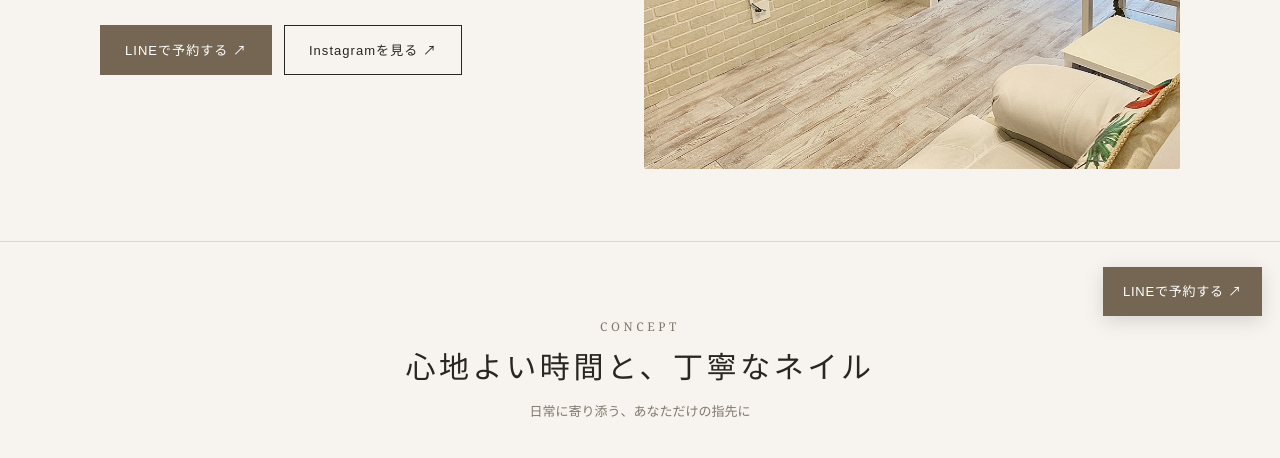
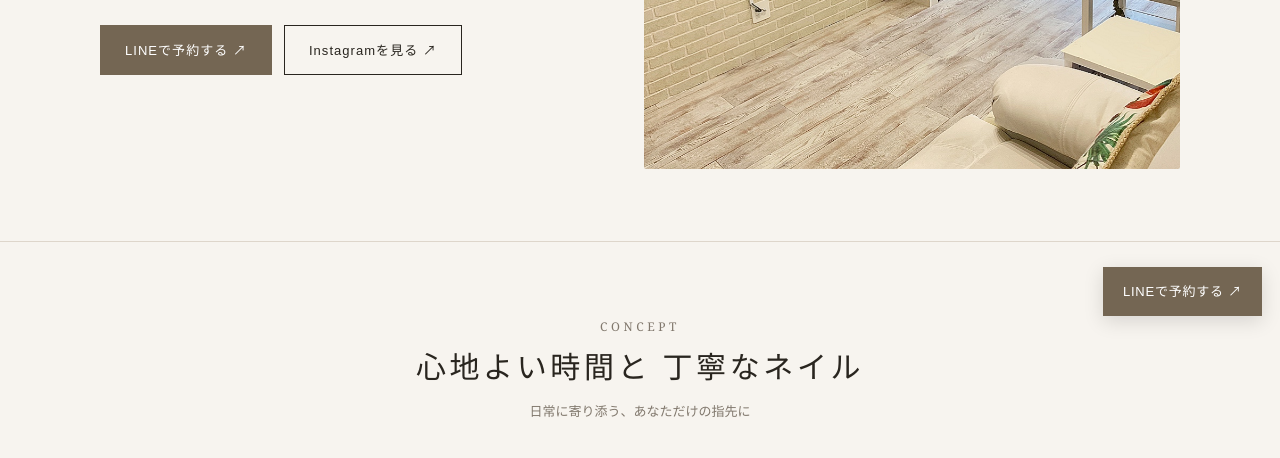
Before and after one commit to rieko1130-cyber/lunon-nail, a plain HTML site: page index.html in a window 1280 px wide. Shown: the part 466-924 px from the top of the page. Drawn offline with Linux system fonts and the light colour scheme.

Commit message:
Update index.html

```diff
--- a/index.html
+++ b/index.html
@@ -15,7 +15,8 @@
 <header class="topbar"><div class="wrap nav"><a class="brand" href="#top" aria-label="Lunon nail トップ"><img src="lunon-logo.png" alt="Lunon nail"></a><nav class="links"><a href="#concept">CONCEPT</a><a href="#gallery">GALLERY</a><a href="#menu">MENU</a><a href="#access">ACCESS</a></nav></div></header>
 <main id="top">
 <section class="hero"><div class="wrap hero-grid"><div><div class="eyebrow">NAIL SALON · AMAGASAKI</div><h1>Lunon nail<span>指先から、日常に小さな幸せを。</span></h1><p class="lead">ゆったりとした空間で、あなたらしい指先に。<br>毎日にそっと寄り添うネイルをご提案します。</p><div class="actions"><a class="btn primary" href="https://lin.ee/yedRJRW" target="_blank" rel="noopener">LINEで予約する ↗</a><a class="btn light" href="https://www.instagram.com/lunon_nail?lqvp=c2wxZGdxMjF5enI4&utm_source=qr" target="_blank" rel="noopener">Instagramを見る ↗</a></div></div><img class="hero-photo" src="salon-treatment.jpeg" alt="Lunon nailの施術スペース"></div></section>
-<section class="section" id="concept"><div class="wrap"><div class="section-head"><div class="en">CONCEPT</div><h2>心地よい時間と、丁寧なネイル</h2><p>日常に寄り添う、あなただけの指先に</p></div><div class="about-grid"><img src="salon-interior.jpeg" alt="Lunon nailの店内"><div class="copy">Lunon nailは、兵庫県尼崎市上ノ島町にあるネイルサロンです。<br>落ち着いた空間で、ネイルの時間をゆっくりとお過ごしいただけるよう、丁寧な施術を心がけています。<br><br>ハンド・フットのネイルから、日々のケア、巻き爪ケアまでお気軽にご相談ください。</div></div></div></section>
+<section class="section" id="concept"><div class="wrap"><div class="section-head"><div class="en">CONCEPT</div><h2>心地よい時間と
+  丁寧なネイル</h2><p>日常に寄り添う、あなただけの指先に</p></div><div class="about-grid"><img src="salon-interior.jpeg" alt="Lunon nailの店内"><div class="copy">Lunon nailは、兵庫県尼崎市上ノ島町にあるネイルサロンです。<br>落ち着いた空間で、ネイルの時間をゆっくりとお過ごしいただけるよう、丁寧な施術を心がけています。<br><br>ハンド・フットのネイルから、日々のケア、巻き爪ケアまでお気軽にご相談ください。</div></div></div></section>
 <section class="section" id="gallery"><div class="wrap"><div class="section-head"><div class="en">GALLERY</div><h2>Design Gallery</h2><p>これまでの施術デザインをご紹介します</p></div><div class="gallery">
 <img src="nail-01.jpeg" alt="ネイルデザイン 1"><img src="nail-02.jpeg" alt="ネイルデザイン 2"><img src="nail-03.jpeg" alt="ネイルデザイン 3"><img src="nail-04.jpeg" alt="ネイルデザイン 4"><img src="nail-05.jpeg" alt="ネイルデザイン 5"><img src="nail-06.jpeg" alt="ネイルデザイン 6"><img src="nail-07.jpeg" alt="ネイルデザイン 7"><img src="nail-08.jpeg" alt="ネイルデザイン 8"><img src="nail-09.jpeg" alt="ネイルデザイン 9"><img src="nail-10.jpeg" alt="ネイルデザイン 10">
 </div><p class="note">掲載デザインは過去の施術例です。デザインやパーツはご相談ください。</p></div></section>
```
